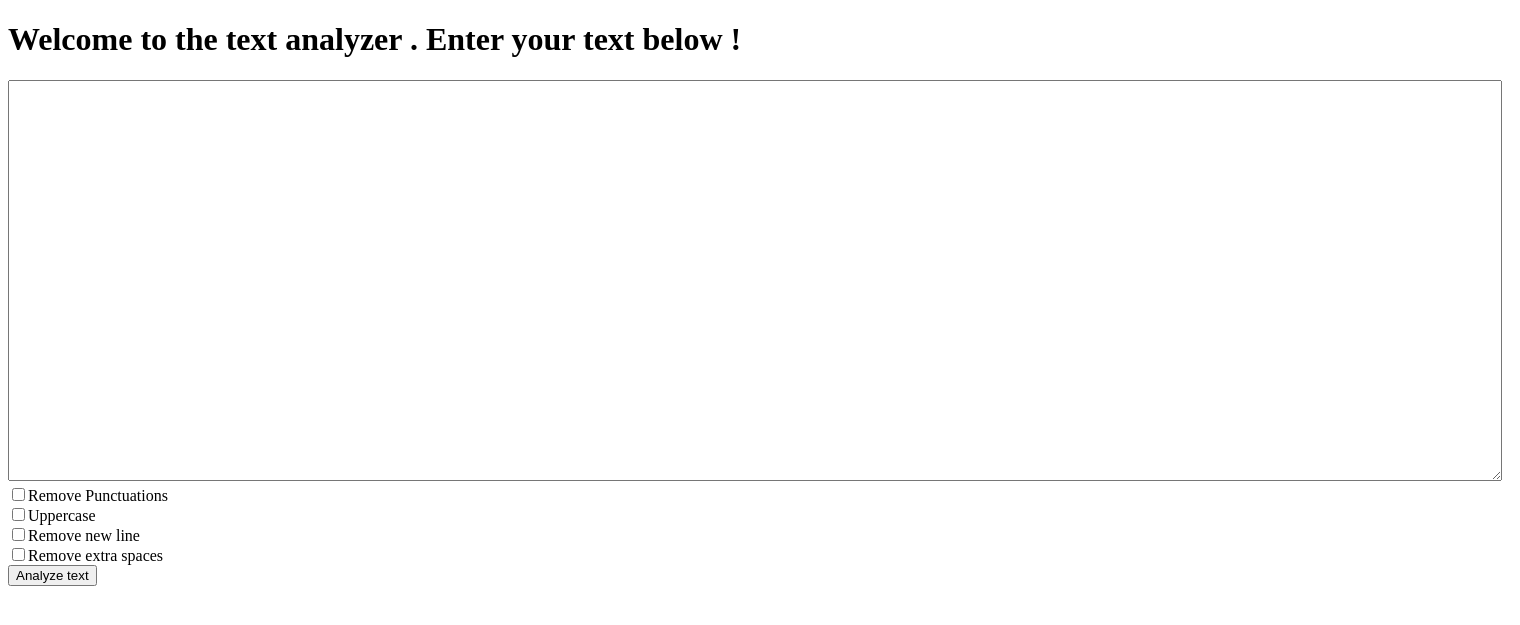
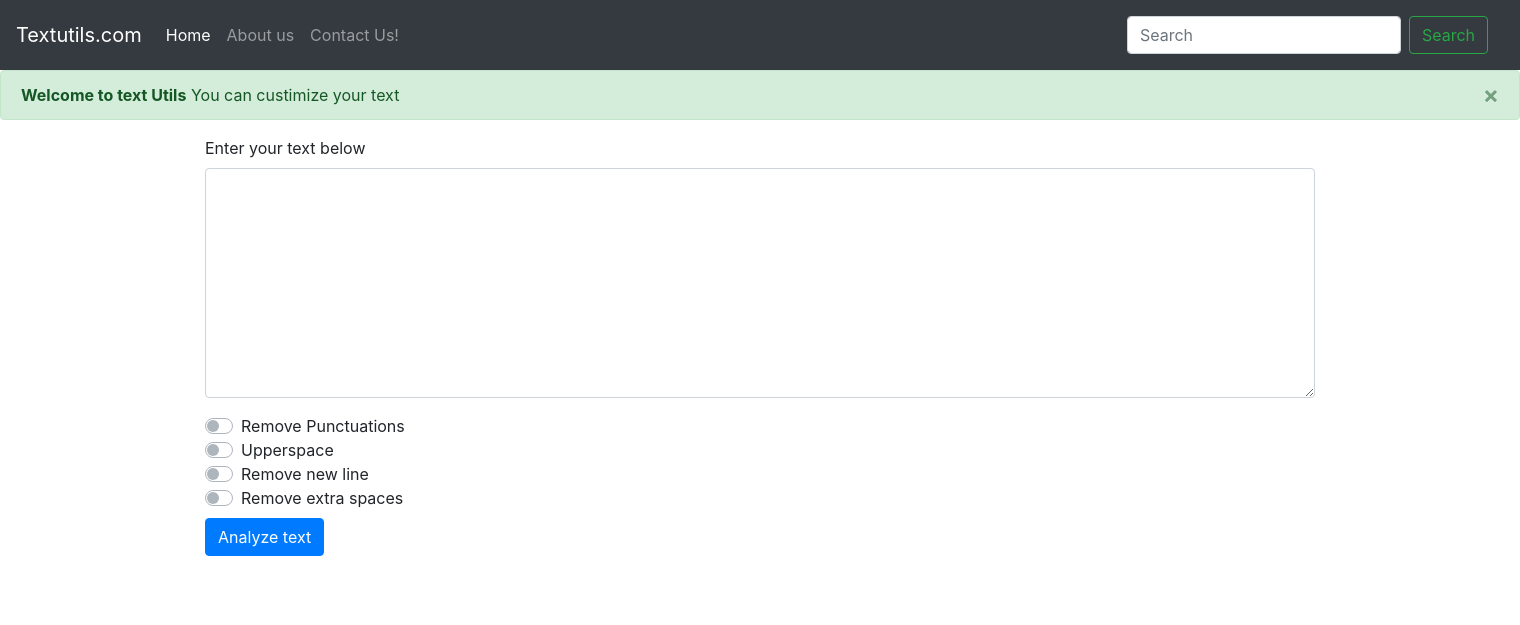
Before and after one commit to matrix101A/Django-, a Django app: page / in a window 1520 px wide. Shown: the top 625 px of the page. Run offline with Django 3.2, Linux system fonts and the light colour scheme; some libraries are stand-ins or nearby versions.

Commit message:
Added Bootstrap !!

```diff
--- a/textutils/templates/index.html
+++ b/textutils/templates/index.html
@@ -1,23 +1,78 @@
-    <!DOCTYPE html>
+<!doctype html>
 <html lang="en">
   <head>
-        <meta charset="UTF-8">
-        <title>Template is working </title>
+    <!-- Required meta tags -->
+    <meta charset="utf-8">
+    <meta name="viewport" content="width=device-width, initial-scale=1, shrink-to-fit=no">
+
+    <!-- Bootstrap CSS -->
+    <link rel="stylesheet" href="https://stackpath.bootstrapcdn.com/bootstrap/4.5.2/css/bootstrap.min.css" integrity="sha384-JcKb8q3iqJ61gNV9KGb8thSsNjpSL0n8PARn9HuZOnIxN0hoP+VmmDGMN5t9UJ0Z" crossorigin="anonymous">
+
+    <title>Textutils.com</title>
+
+
   </head>
   <body>
-    <h1>
-        Welcome to the text analyzer . Enter your text below !
-    </h1>
+      <nav class="navbar navbar-expand-lg navbar-dark bg-dark">
+  <a class="navbar-brand" href="#">Textutils.com</a>
+  <button class="navbar-toggler" type="button" data-toggle="collapse" data-target="#navbarNavAltMarkup" aria-controls="navbarNavAltMarkup" aria-expanded="false" aria-label="Toggle navigation">
+    <span class="navbar-toggler-icon"></span>
+  </button>
+  <div class="collapse navbar-collapse" id="navbarNavAltMarkup">
+    <div class="navbar-nav">
+      <a class="nav-link active" href="#">Home <span class="sr-only">(current)</span></a>
+      <a class="nav-link" href="#">About us</a>
+      <a class="nav-link" href="#">Contact Us!</a>
+
+    </div>
+  </div>
+          <nav class="navbar navbar-dark bg-dark">
+  <form class="form-inline">
+    <input class="form-control mr-sm-2" type="search" placeholder="Search" aria-label="Search">
+    <button class="btn btn-outline-success my-2 my-sm-0" type="submit">Search</button>
+  </form>
+</nav>
+</nav>
+
+      <div class="alert alert-success alert-dismissible fade show" role="alert">
+  <strong>Welcome to text Utils</strong> You can custimize your text
+  <button type="button" class="close" data-dismiss="alert" aria-label="Close">
+    <span aria-hidden="true">&times;</span>
+  </button>
+</div>
+
+      <div class="container">
     <form action="/analyze" method="get">
-        <textarea name="text" style='margin: 0px;
-width: 1488px;
-height: 395px;'></textarea>
-        <br>
-        <input type="checkbox" name="removepunc">Remove Punctuations <br>
-        <input type="checkbox" name="fullcaps">Uppercase<br>
-        <input type="checkbox" name="newlineremover">Remove new line<br>
-        <input type="checkbox" name="extraspaceremover">Remove extra spaces<br>
-        <button type="submit">Analyze text</button>
+
+  <div class="form-group">
+    <label for="exampleFormControlTextarea1">Enter your text below</label>
+    <textarea name="text" class="form-control" id="exampleFormControlTextarea1" rows="9"></textarea>
+  </div>
+
+    <div class="custom-control custom-switch">
+  <input type="checkbox" class="custom-control-input" name="removepunc" id="customSwitch1">
+  <label class="custom-control-label" for="customSwitch1">Remove Punctuations</label>
+</div>
+<div class="custom-control custom-switch">
+  <input type="checkbox" class="custom-control-input" name="fullcaps" id="customSwitch2">
+  <label class="custom-control-label" for="customSwitch2">Upperspace</label>
+</div>
+          <div class="custom-control custom-switch">
+  <input type="checkbox" class="custom-control-input" name="newlineremover" id="customSwitch3">
+  <label class="custom-control-label" for="customSwitch3">Remove new line</label>
+</div>
+          <div class="custom-control custom-switch">
+  <input type="checkbox" class="custom-control-input" name="extraspaceremover" id="customSwitch4">
+  <label class="custom-control-label" for="customSwitch4">Remove extra spaces</label>
+</div>
+          <button type="submit" class="btn btn-primary my-2">Analyze text</button>
         </form>
+      </div>
+
+    <!-- Optional JavaScript -->
+    <!-- jQuery first, then Popper.js, then Bootstrap JS -->
+    <script src="https://code.jquery.com/jquery-3.5.1.slim.min.js" integrity="sha384-DfXdz2htPH0lsSSs5nCTpuj/zy4C+OGpamoFVy38MVBnE+IbbVYUew+OrCXaRkfj" crossorigin="anonymous"></script>
+    <script src="https://cdn.jsdelivr.net/npm/popper.js@1.16.1/dist/umd/popper.min.js" integrity="sha384-9/reFTGAW83EW2RDu2S0VKaIzap3H66lZH81PoYlFhbGU+6BZp6G7niu735Sk7lN" crossorigin="anonymous"></script>
+    <script src="https://stackpath.bootstrapcdn.com/bootstrap/4.5.2/js/bootstrap.min.js" integrity="sha384-B4gt1jrGC7Jh4AgTPSdUtOBvfO8shuf57BaghqFfPlYxofvL8/KUEfYiJOMMV+rV" crossorigin="anonymous"></script>
   </body>
 </html>
--- a/textutils/textutils/views.py
+++ b/textutils/textutils/views.py
@@ -12,52 +12,59 @@ def about(request):
     return HttpResponse("Age=19")
 
 def analyze(request):
+ data = request.GET.get('text', 'No text entered')
 
-    #get the text
-    djtext= request.GET.get('text','default')
-    removepunc=request.GET.get('removepunc','off')
-    fullcaps=request.GET.get('fullcaps','off')
-    newlineremover=request.GET.get('newlineremover','off')
-    extraspaceremover=request.GET.get('extraspaceremover','off')
+ remPunc = request.GET.get('removepunc', 'of')
+ caps = request.GET.get('fullcaps', 'of')
+ newLineRem = request.GET.get('newlineremover', 'of')
+ spaceRem = request.GET.get('extraspaceremover', 'of')
 
-    #analyze the text
-    analyzed = djtext
 
-    if removepunc=='on':
-        analyzed = ""
-        punctuations = '''!()-[]{};:'"\,<>./?@#$%^&*_~'''
-        for char in djtext:
-            if char not in punctuations:
-                analyzed=analyzed+char
-        params={'purpose':'Removed Punctuations', 'analyzed_text':analyzed}
-        return render(request,'analyze.html',params)
+ strr = data
+ purpose = ""
 
-    elif (fullcaps == "on"):
-        analyzed=""
-        for char in djtext:
-            analyzed=analyzed+char.upper()
+ if remPunc == 'on':
+  tempStr = ""
+  puns = '''!@#$%^&*();'.,/:?>'''
+  for i in data:
+   if i not in puns:
+    tempStr = tempStr + i
+  params = {'purpose':'remove Punctuations' , 'answer':tempStr}
+  strr = tempStr
+  purpose += " | Remove Punctuations "
+  # return render(request, 'analyze.html', params)
+ if caps == 'on':
+  print("2",strr)
+  strr = strr.upper()
+  params = {'purpose':'Caps' , 'answer':strr}
+  purpose += "| Caps |"
+  # return render(request, 'analyze.html', params)
 
-        params = {'purpose': 'Changed to upper case ', 'analyzed_text': analyzed}
-        return render(request, 'analyze.html', params)
+ if newLineRem == 'on':
+  tempStr=""
+  for i in strr:
+   if i != '\n':
+    tempStr += i
+  params = {'purpose':'New Line remove' , 'answer':tempStr}
+  strr = tempStr
+  purpose += "| remove new line "
+  # return render(request, 'analyze.html', params)
 
-    elif newlineremover=="on":
-        analyzed=""
-        for char in djtext:
-            if(char!="\n"):
-                analyzed=analyzed+char
+ if spaceRem == 'on':
+  tempStr = ""
+  for index, ch in enumerate(strr):
+   if not (strr[index] == " " and strr[index+1]==" "):
+    tempStr += ch
+  params = {'purpose':'spaces remove' , 'answer':tempStr}
+  strr = tempStr
+  purpose += "| Spaces remove |"
 
-    elif extraspaceremover == "on":
-        analyzed = ""
-        for index,char in enumerate(djtext):
-            if not(djtext[index]==" " and djtext[index+1]==" "):
-                analyzed+=char
+ params = {'purpose':purpose , 'answer':strr}
 
-        params = {'purpose': 'Removed new line', 'analyzed_text': analyzed}
-        return render(request, 'analyze.html', params)
-
-    else:
-      return HttpResponse(analyzed)
-
+ if remPunc == 'on' or caps == 'on' or newLineRem == 'on' or spaceRem == 'on':
+  return render(request, 'analyze.html', params)
+ else:
+  return HttpResponse('error hai bhai')
 
 
 
```
Also changed, not shown: textutils/templates/analyze.html (+52 -11 lines). Lines whose indentation alone changed are shown as unchanged.
